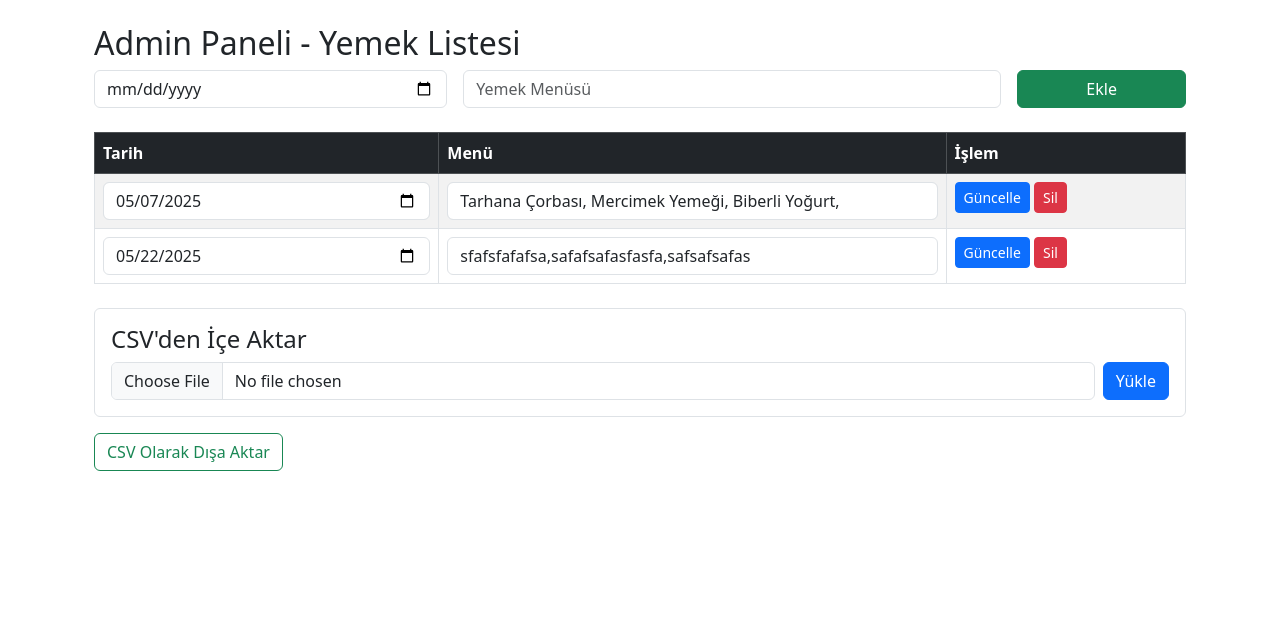
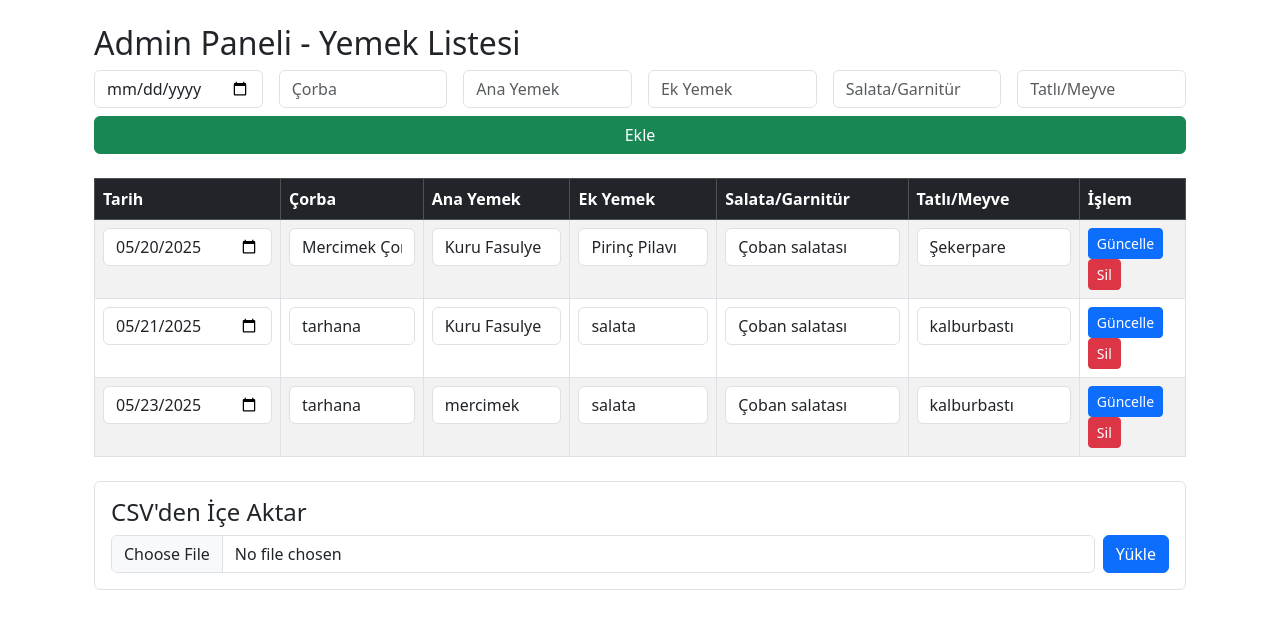
Before and after one commit to erhansahin48/ERP-helper, a Flask app: page /admin/yemek-listesi in a window 1280 px wide. Shown: the part 56-685 px from the top of the page. Run offline with Flask 3, Linux system fonts and the light colour scheme; data comes from the database, SQL or seed files in the repository.

Commit message:
Add files via upload

```diff
--- a/telefon_rehberi/app.py
+++ b/telefon_rehberi/app.py
@@ -11,6 +11,7 @@ from openpyxl.styles import Font, Alignment, Border, Side
 from openpyxl.utils.dataframe import dataframe_to_rows
 import openpyxl
 from datetime import datetime
+import locale
 from flask import g
 import sqlite3
 import io
@@ -37,7 +38,7 @@ def tarih_formatla(tarih):
         return tarih.strftime('%d.%m.%Y')
     elif isinstance(tarih, str):
         try:
-            dt = datetime.fromisoformat(tarih)  # '2024-05-19' gibi ise
+            dt = datetime.fromisoformat(tarih)  # '2024-05-19'
             return dt.strftime('%d.%m.%Y')
         except:
             return tarih
@@ -307,9 +308,12 @@ def admin_duyuru_sil(id):
 @app.route('/duyurular')
 def duyurular():
     conn = get_db_connection()
-    duyurular = conn.execute('SELECT * FROM duyurular ORDER BY id DESC').fetchall()
+    duyurular_raw = conn.execute('SELECT * FROM duyurular ORDER BY id DESC').fetchall()
     conn.close()
+
+    duyurular = [dict(d) for d in duyurular_raw]  # burada raw'dan dict'e dönüşüm yapıyoruz
     return render_template_tarihli('duyurular.html', duyurular=duyurular)
+
 
 
 # Kullanıcı için yemek listesi sayfası (sadece görüntüleme)
@@ -341,17 +345,36 @@ def admin_yemek_ekle():
     return redirect(url_for('admin_yemek_listesi'))
 
 # Admin - yemek güncelleme
-@app.route('/admin/yemek-guncelle', methods=['POST'])
+@app.route("/admin/yemek-guncelle", methods=["POST"])
 def admin_yemek_guncelle():
-    yemek_id = request.form['guncelle_id']
-    tarih = request.form[f'tarih_{yemek_id}']
-    menu = request.form[f'menu_{yemek_id}']
-    conn = get_db_connection()
-    conn.execute('UPDATE yemekler SET tarih = ?, menu = ? WHERE id = ?', (tarih, menu, yemek_id))
-    conn.commit()
-    conn.close()
-    flash('Yemek güncellendi.')
-    return redirect(url_for('admin_yemek_listesi'))
+    guncelle_id = request.form.get("guncelle_id")
+
+    if not guncelle_id:
+        flash("Güncellenecek öğe seçilemedi.")
+        return redirect(url_for("admin_yemek_listesi"))
+
+    tarih = request.form.get(f"tarih_{guncelle_id}")
+    yemek1 = request.form.get(f"yemek1_{guncelle_id}")
+    yemek2 = request.form.get(f"yemek2_{guncelle_id}")
+    yemek3 = request.form.get(f"yemek3_{guncelle_id}")
+    yemek4 = request.form.get(f"yemek4_{guncelle_id}")
+    yemek5 = request.form.get(f"yemek5_{guncelle_id}")
+
+    try:
+        conn = get_db_connection()
+        cursor = conn.cursor()
+        cursor.execute("""
+            UPDATE yemek_listesi
+            SET tarih = ?, yemek1 = ?, yemek2 = ?, yemek3 = ?, yemek4 = ?, yemek5 = ?
+            WHERE id = ?
+        """, (tarih, yemek1, yemek2, yemek3, yemek4, yemek5, guncelle_id))
+        conn.commit()
+        conn.close()
+        flash("Yemek bilgisi başarıyla güncellendi.")
+    except Exception as e:
+        flash(f"Güncelleme sırasında hata oluştu: {e}")
+
+    return redirect(url_for("admin_yemek_listesi"))
 
 # Admin - yemek silme
 @app.route('/admin/yemek-sil/<int:yemek_id>')
@@ -364,48 +387,59 @@ def admin_yemek_sil(yemek_id):
     return redirect(url_for('admin_yemek_listesi'))
 
 # Admin - CSV import
-@app.route('/admin/yemek-import', methods=['POST'])
-def admin_yemek_import():
-    file = request.files.get('csv_file')
-    if not file:
-        flash('Dosya seçilmedi.')
-        return redirect(url_for('admin_yemek_listesi'))
+@app.route('/export_yemek_listesi')
+def export_yemek_listesi():
+    if 'user_id' not in session:
+        return redirect(url_for('login'))
 
-    stream = io.StringIO(file.stream.read().decode("UTF8"), newline=None)
-    csv_input = csv.reader(stream)
     conn = get_db_connection()
-    conn.execute('DELETE FROM yemekler')  # Eski veriyi temizler
-    for row in csv_input:
-        if len(row) >= 2:
-            tarih, menu = row[0], row[1]
-            conn.execute('INSERT INTO yemekler (tarih, menu) VALUES (?, ?)', (tarih, menu))
-    conn.commit()
-    conn.close()
-    flash('CSV başarıyla içe aktarıldı.')
-    return redirect(url_for('admin_yemek_listesi'))
-
-# Admin - CSV export
-@app.route('/admin/yemek-export')
-def admin_yemek_export():
-    conn = get_db_connection()
-    yemekler = conn.execute('SELECT tarih, menu FROM yemekler ORDER BY tarih').fetchall()
+    yemekler = conn.execute('SELECT tarih, menu FROM yemek_listesi ORDER BY tarih').fetchall()
     conn.close()
 
-    output = io.StringIO()
-    writer = csv.writer(output)
-    writer.writerow(['tarih', 'menu'])
-    for yemek in yemekler:
-        writer.writerow([yemek['tarih'], yemek['menu']])
+    # Verileri dönüştür
+    yemek_liste = [dict(yemek) for yemek in yemekler]
+    df = pd.DataFrame(yemek_liste, columns=['tarih', 'menu'])
+    df.columns = ['Tarih', 'Menü']
 
+    # Excel dosyası oluştur
+    wb = openpyxl.Workbook()
+    ws = wb.active
+    ws.title = 'Yemek Listesi'
+
+    for r_idx, row in enumerate(dataframe_to_rows(df, index=False, header=True), 1):
+        for c_idx, value in enumerate(row, 1):
+            cell = ws.cell(row=r_idx, column=c_idx, value=value)
+
+            # Ortala
+            cell.alignment = Alignment(horizontal='center', vertical='center')
+
+            # Başlık kalın olsun
+            if r_idx == 1:
+                cell.font = Font(bold=True)
+
+            # Kenarlık
+            cell.border = Border(
+                left=Side(style='thin'),
+                right=Side(style='thin'),
+                top=Side(style='thin'),
+                bottom=Side(style='thin')
+            )
+
+    # Sütunları genişlet
+    for col in ws.columns:
+        max_length = max(len(str(cell.value)) if cell.value else 0 for cell in col)
+        ws.column_dimensions[col[0].column_letter].width = max_length + 2
+
+    output = io.BytesIO()
+    wb.save(output)
     output.seek(0)
 
     return send_file(
-        io.BytesIO(output.getvalue().encode('utf-8')),
-        mimetype='text/csv',
+        output,
+        download_name="yemek_listesi.xlsx",
         as_attachment=True,
-        download_name='yemek_listesi.csv'
+        mimetype='application/vnd.openxmlformats-officedocument.spreadsheetml.sheet'
     )
-
 
 
 if __name__ == '__main__':
--- a/telefon_rehberi/templates/panel_template/yemek_edit.html
+++ b/telefon_rehberi/templates/panel_template/yemek_edit.html
@@ -5,18 +5,30 @@
 <div class="container mt-4">
     <h2>Admin Paneli - Yemek Listesi</h2>
 
-    <!-- EKLEME FORMU -->
   <form method="POST" action="/admin/yemek-ekle" class="row g-3 mb-4">
-        <div class="col-md-4">
+    <div class="col-md-2">
         <input type="date" name="tarih" class="form-control" required>
     </div>
-        <div class="col-md-6">
-            <input type="text" name="menu" class="form-control" placeholder="Yemek Menüsü" required>
+    <div class="col-md-2">
+        <input type="text" name="yemek1" class="form-control" placeholder="Çorba" required>
     </div>
     <div class="col-md-2">
+        <input type="text" name="yemek2" class="form-control" placeholder="Ana Yemek">
+    </div>
+    <div class="col-md-2">
+        <input type="text" name="yemek3" class="form-control" placeholder="Ek Yemek ">
+    </div>
+    <div class="col-md-2">
+        <input type="text" name="yemek4" class="form-control" placeholder="Salata/Garnitür">
+    </div>
+    <div class="col-md-2">
+        <input type="text" name="yemek5" class="form-control" placeholder="Tatlı/Meyve">
+    </div>
+    <div class="col-md-12 mt-2">
         <button type="submit" class="btn btn-success w-100">Ekle</button>
     </div>
 </form>
+
 
 <!-- TABLO -->
 <form method="POST" action="/admin/yemek-guncelle">
@@ -24,7 +36,11 @@
         <thead class="table-dark">
             <tr>
                 <th>Tarih</th>
-                    <th>Menü</th>
+                <th>Çorba</th>
+                <th>Ana Yemek </th>
+                <th>Ek Yemek </th>
+                <th>Salata/Garnitür</th>
+                <th>Tatlı/Meyve</th>
                 <th>İşlem</th>
             </tr>
         </thead>
@@ -35,11 +51,24 @@
                     <input type="date" class="form-control" name="tarih_{{ yemek['id'] }}" value="{{ yemek['tarih'] }}">
                 </td>
                 <td>
-                        <input type="text" class="form-control" name="menu_{{ yemek['id'] }}" value="{{ yemek['menu'] }}">
+                    <input type="text" class="form-control" name="yemek1_{{ yemek['id'] }}" value="{{ yemek['yemek1'] }}">
+                </td>
+                <td>
+                    <input type="text" class="form-control" name="yemek2_{{ yemek['id'] }}" value="{{ yemek['yemek2'] }}">
+                </td>
+                <td>
+                    <input type="text" class="form-control" name="yemek3_{{ yemek['id'] }}" value="{{ yemek['yemek3'] }}">
+                </td>
+                <td>
+                    <input type="text" class="form-control" name="yemek4_{{ yemek['id'] }}" value="{{ yemek['yemek4'] }}">
+                </td>
+                <td>
+                    <input type="text" class="form-control" name="yemek5_{{ yemek['id'] }}" value="{{ yemek['yemek5'] }}">
                 </td>
                 <td>
                     <button type="submit" name="guncelle_id" value="{{ yemek['id'] }}" class="btn btn-primary btn-sm">Güncelle</button>
-                        <a href="{{ url_for('admin_yemek_sil', yemek_id=yemek['id']) }}" class="btn btn-danger btn-sm" onclick="return confirm('Silmek istediğinizden emin misiniz?')">Sil</a>
+                    <a href="{{ url_for('admin_yemek_sil', yemek_id=yemek['id']) }}" class="btn btn-danger btn-sm"
+                       onclick="return confirm('Silmek istediğinizden emin misiniz?')">Sil</a>
                 </td>
             </tr>
             {% endfor %}
@@ -56,9 +85,5 @@
         </form>
     </div>
 
-    <!-- CSV DIŞA AKTAR -->
-    <div class="mt-3">
-        <a href="{{ url_for('admin_yemek_export') }}" class="btn btn-outline-success">CSV Olarak Dışa Aktar</a>
-    </div>
-</div>
+
 {% endblock %}
```
Also changed, not shown: telefon_rehberi/static/style.css (+13 -0 lines), telefon_rehberi/templates/duyurular.html (+38 -22 lines), telefon_rehberi/templates/panel_template/duyuru_edit.html (+24 -17 lines), telefon_rehberi/templates/yemek_listesi.html (+34 -9 lines), telefon_rehberi/update_db.py (+7 -17 lines), telefon_rehberi/rehber.db, telefon_rehberi/veritabani.db (added). Lines whose indentation alone changed are shown as unchanged.
